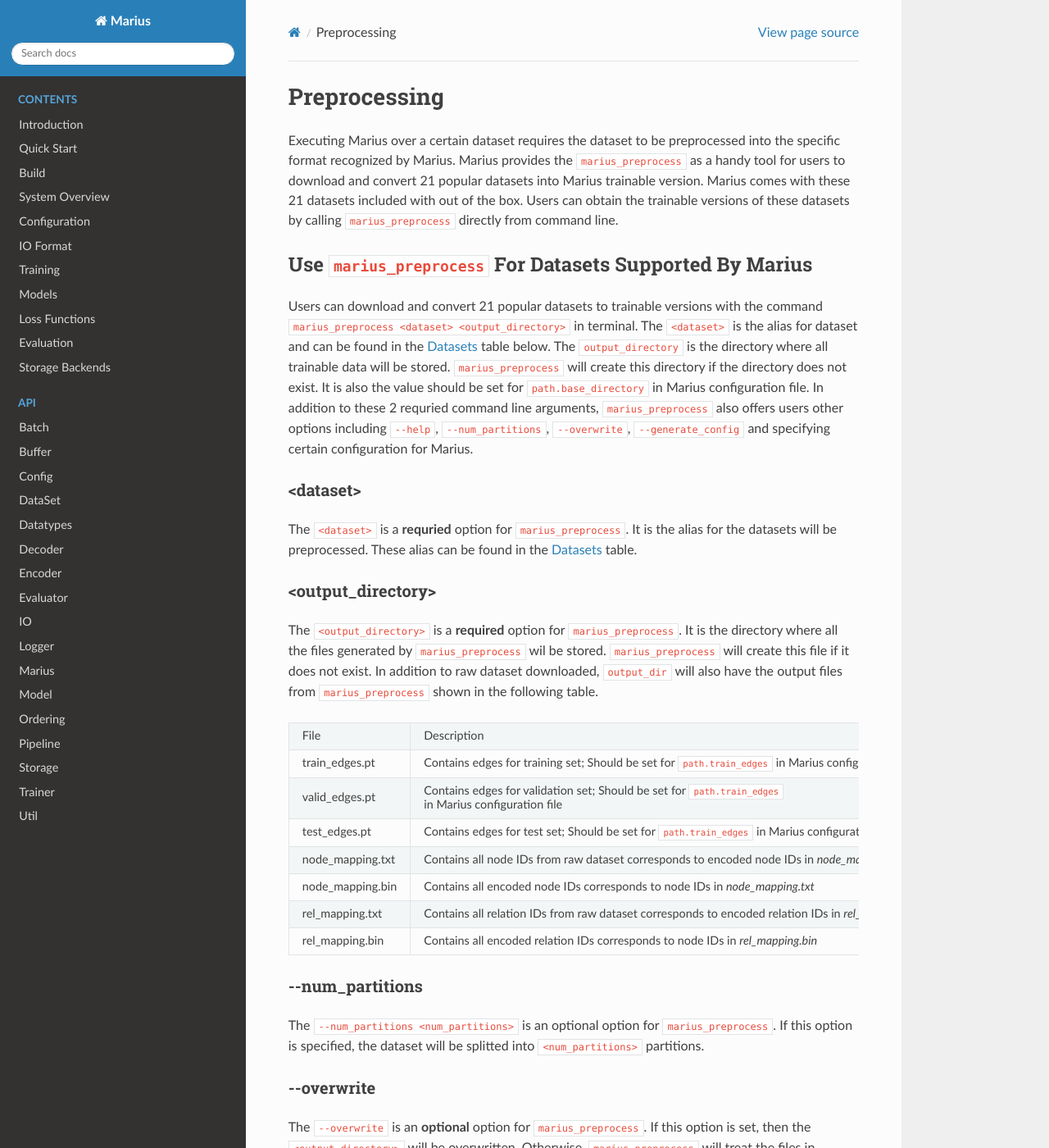
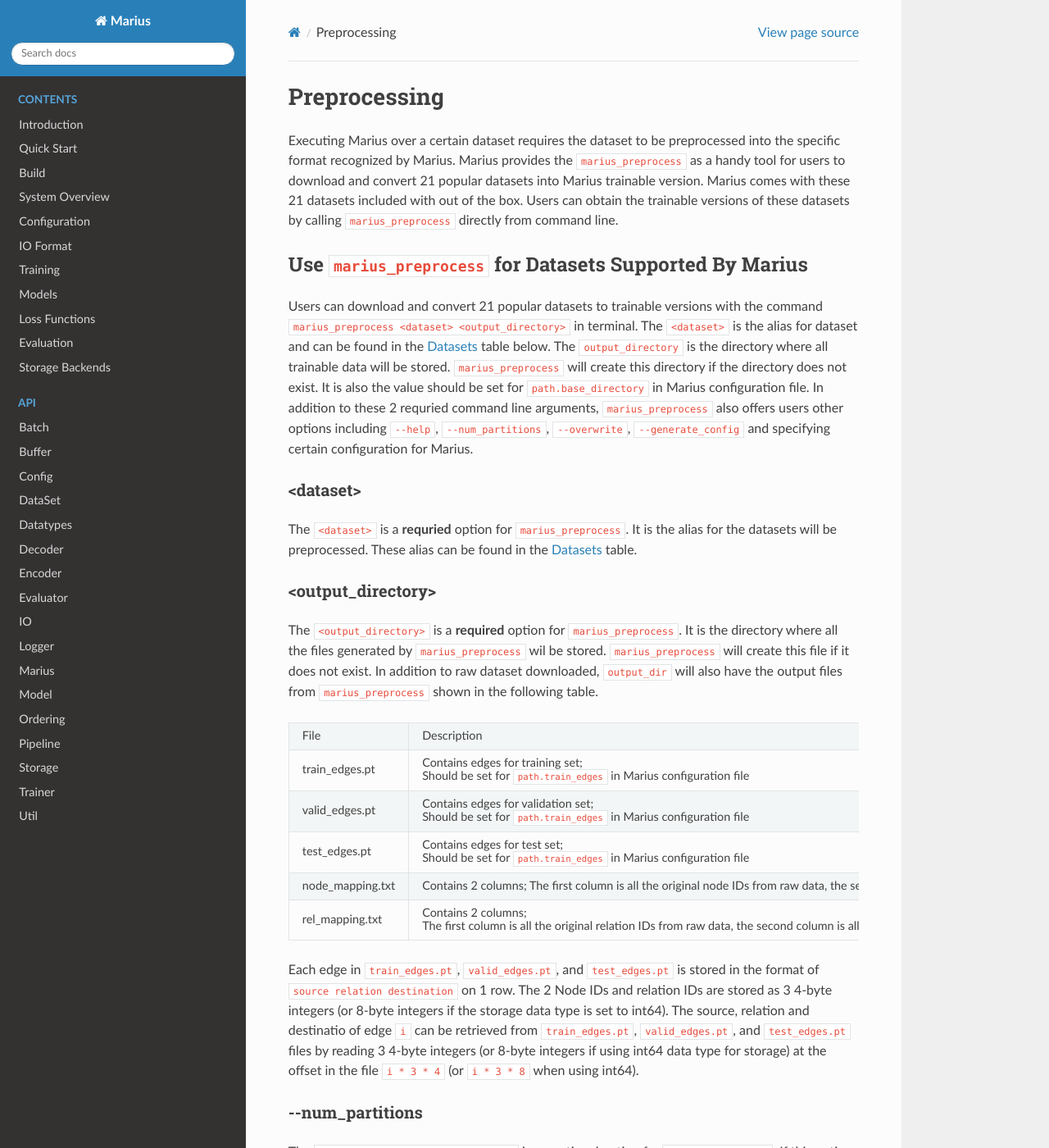
Before and after one commit to marius-team/marius, a Sphinx documentation site: the page built from docs/preprocess.rst, in a window 1280 px wide and 1400 px high. Shown: the whole window at 82% size. Built offline with Sphinx 7.4.7 and the Read the Docs theme 2.0.0, drawn with Linux system fonts in a browser that asks for light colours; some of the changed text lies outside the part shown.

Commit message:
Fix on iteration

```diff
--- /dev/null
+++ b/docs/install_Marius.rst
@@ -0,0 +1,5 @@
+.. _install_Marius:
+
+**************
+Install Marius
+**************
--- a/docs/preprocess.rst
+++ b/docs/preprocess.rst
@@ -11,7 +11,7 @@ datasets included with out of the box.
 Users can obtain the trainable versions of these datasets by calling ``marius_preprocess`` directly from command line.
 
 
-Use ``marius_preprocess`` For Datasets Supported By Marius
+Use ``marius_preprocess`` for Datasets Supported By Marius
 ----------------------------------------------------------
 
 Users can download and convert 21 popular datasets to trainable versions
@@ -41,19 +41,36 @@ output files from ``marius_preprocess`` shown in the following table.
 ==================  ============
 File                Description
 ------------------  ------------
-train_edges.pt      Contains edges for training set; Should be set for ``path.train_edges`` in Marius configuration file
-valid_edges.pt      Contains edges for validation set; Should be set for ``path.train_edges`` in Marius configuration file
-test_edges.pt       Contains edges for test set; Should be set for ``path.train_edges`` in Marius configuration file
-node_mapping.txt    Contains all node IDs from raw dataset corresponds to encoded node IDs in `node_mapping.txt`
-node_mapping.bin    Contains all encoded node IDs corresponds to node IDs in  `node_mapping.txt`
-rel_mapping.txt     Contains all relation IDs from raw dataset corresponds to encoded relation IDs in `rel_mapping.txt`
-rel_mapping.bin     Contains all encoded relation IDs corresponds to node IDs in `rel_mapping.bin`
+train_edges.pt      Contains edges for training set;
+
+                    Should be set for ``path.train_edges`` in Marius configuration file
+valid_edges.pt      Contains edges for validation set;
+
+                    Should be set for ``path.train_edges`` in Marius configuration file
+test_edges.pt       Contains edges for test set;
+
+                    Should be set for ``path.train_edges`` in Marius configuration file
+node_mapping.txt    Contains 2 columns;
+                    The first column is all the original node IDs from raw data, the second column is all the remapped node IDs
+rel_mapping.txt     Contains 2 columns;
+
+                    The first column is all the original relation IDs from raw data, the second column is all the remapped relation IDs
 ==================  ============
+
+Each edge in ``train_edges.pt``, ``valid_edges.pt``, and ``test_edges.pt`` is stored
+in the format of ``source relation destination`` on 1 row.
+The 2 Node IDs and relation IDs are stored as 3 4-byte integers (or 8-byte integers
+if the storage data type is set to int64).
+The source, relation and destinatio of edge ``i`` can be retrieved from
+``train_edges.pt``, ``valid_edges.pt``, and ``test_edges.pt``
+files by reading 3 4-byte integers (or 8-byte integers if using int64 data type for storage)
+at the offset in the file ``i * 3 * 4`` (or ``i * 3 * 8`` when using int64).
+
 
 \-\-num_partitions
 ^^^^^^^^^^^^^^^^^^
 The ``--num_partitions <num_partitions>`` is an optional option for ``marius_preprocess``.
-If this option is specified, the dataset will be splitted into ``<num_partitions>`` partitions.
+If this option is specified, the nodes of the input graph will be partitioned into ``<num_partitions>``.
 
 \-\-overwrite
 ^^^^^^^^^^^^^
@@ -124,31 +141,31 @@ Datasets
 --------
 The following table contains the information of the 21 datasets Marius comes included out of the box.
 
-==================  ==========  ===========  ==========
-Dataset Name        Entities    Relations    Triples
-------------------  ----------  -----------  ----------
-live_journal        4847571     1            68993773
-fb15k               14951       1345         592213
-fb15k_237           114541      237          310116
-wn18                40943       18           151442
-wn18rr              40943       11           93003
-codex_s             2034        42           36543
-codex_m             17050       51           206205
-codex_l             77951       69           612437
-drkg                97238       107          5874261
-hetionet            45160       25           2250198
-freebase86m         86054151    14824        338586276
-kinships            24          12           112
-ogbl_ppa            576289      1            30326273
-ogbl_ddi            4267        1            1334889
-ogbl_collab         235868      1            1285465
-ogbl_biokg          45085       51           5088434
-ogbn_arxiv          169341      1            1166243
-ogbn_proteins       132534      1            39561254
-ogbn_products       2400608     1            61859140
-openbiolink_hq      184635      28           4563405
-openbiolink_lq      486942      32           27320889
-==================  ==========  ===========  ==========
+==================  ==========  ======================  ==========
+Dataset Name        Entities    Relations (edge-types)  Edges
+------------------  ----------  ----------------------  ----------
+live_journal        4847571     1                       68993773
+fb15k               14951       1345                    592213
+fb15k_237           114541      237                     310116
+wn18                40943       18                      151442
+wn18rr              40943       11                      93003
+codex_s             2034        42                      36543
+codex_m             17050       51                      206205
+codex_l             77951       69                      612437
+drkg                97238       107                     5874261
+hetionet            45160       25                      2250198
+freebase86m         86054151    14824                   338586276
+kinships            24          12                      112
+ogbl_ppa            576289      1                       30326273
+ogbl_ddi            4267        1                       1334889
+ogbl_collab         235868      1                       1285465
+ogbl_biokg          45085       51                      5088434
+ogbn_arxiv          169341      1                       1166243
+ogbn_proteins       132534      1                       39561254
+ogbn_products       2400608     1                       61859140
+openbiolink_hq      184635      28                      4563405
+openbiolink_lq      486942      32                      27320889
+==================  ==========  ======================  ==========
 
 Example of Using ``marius_preprocess`` Over WordNet18
 ------------------------------------------------------
```
Also changed, not shown: other parts of docs/preprocess.rst (+1 -1 lines), docs/end_to_end_example.rst (+14 -11 lines).
